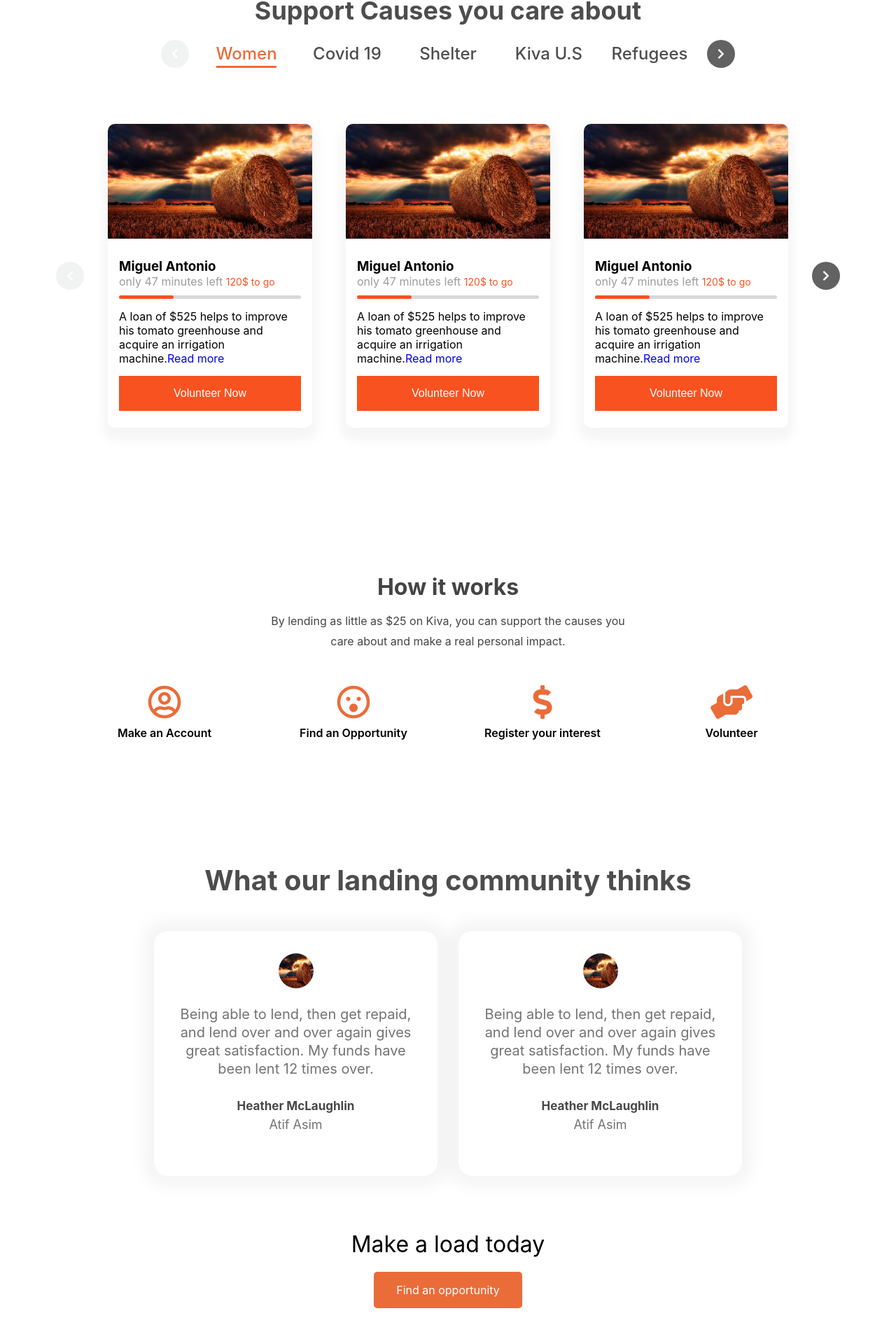
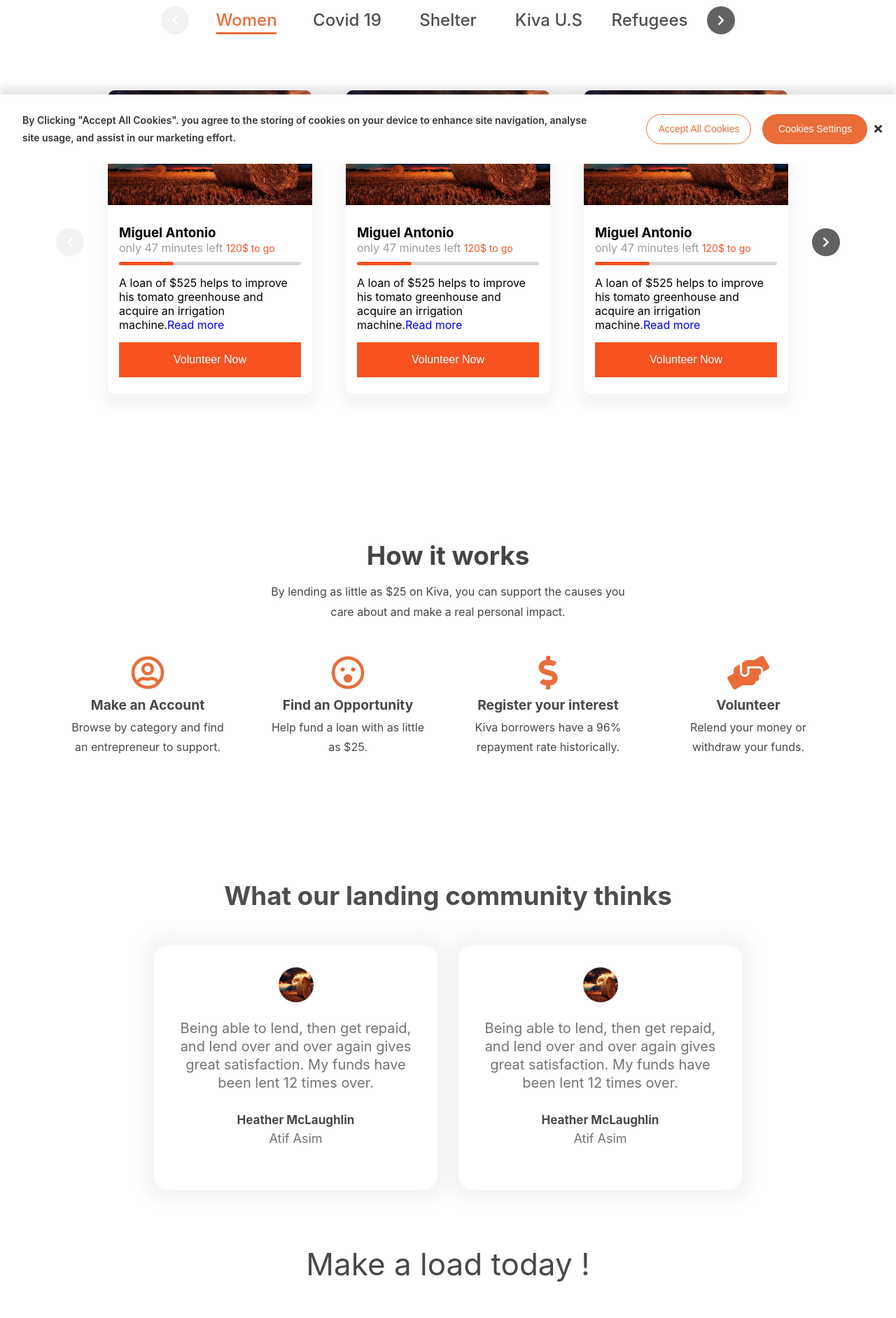
Before and after one commit to AtifWeb/popcornwebsite, a React (Create React App) app: page / in a window 1280 px wide. Shown: the part 566-2449 px from the top of the page at 70% size. Built offline with nearby package versions, Linux system fonts and the light colour scheme.

Commit message:
first commit

```diff
--- a/src/App/Pages/Index.jsx
+++ b/src/App/Pages/Index.jsx
@@ -263,6 +263,9 @@ function Index() {
 
                         <div className="presentation">
                             <h3>Make an Account</h3>
+                            <p>
+                            Browse by category and find an entrepreneur to support.
+                            </p>
                         </div>
                     </div>
                     <div className="step">
@@ -270,6 +273,8 @@ function Index() {
 
                         <div className="presentation">
                             <h3>Find an Opportunity</h3>
+                            <p>Help fund a loan with
+as little as $25.</p>
                         </div>
                     </div>
                     <div className="step">
@@ -277,6 +282,7 @@ function Index() {
 
                         <div className="presentation">
                             <h3>Register your interest</h3>
+                            <p>Kiva borrowers have a 96% repayment rate historically.</p>
                         </div>
                     </div>
                     <div className="step">
@@ -284,6 +290,7 @@ function Index() {
 
                         <div className="presentation">
                             <h3>Volunteer</h3>
+                            <p>Relend your money or withdraw your funds.</p>
                         </div>
                     </div>
                 </div>
@@ -294,13 +301,13 @@ function Index() {
             {/* Community Area */}
 
             <div className="community-section" style={{display:"flex",flexDirection:"column",alignItems:"center"}}>
-            <h1 style={{textAlign:"center",color:"#4D4D4D",fontSize:"2.5rem"}}>What our landing community thinks</h1>
+            <h1 style={{textAlign:"center",color:"#4D4D4D"}} className="landing-heading">What our landing community thinks</h1>
             <div className="community-cards-wrapper">
                 <CommunityCard />
                 <CommunityCard />
             </div>
 
-            <h1 style={{marginTop:"30px",fontWeight:400}}>Make a load today</h1>
+            <h1 style={{marginTop:"30px",fontWeight:400}} className="make-loan-heading">Make a load today !</h1>
             <Link  style={{...StyleSheet.button,marginTop:20}}>Find an opportunity</Link>
             </div>
 
--- a/src/Assets/styles/css/index.css
+++ b/src/Assets/styles/css/index.css
@@ -198,21 +198,22 @@
   bottom: 0;
   left: 0;
   width: 100%;
-  display: none;
+  /* display: none; */
   box-shadow: 0px -10px 10px rgba(0, 0, 0, 0.1);
 }
 .close-icon {
   position: absolute;
-  top: 10px;
+  top: 50%;
+  transform: translateY(-50%);
   right: 20px;
   cursor: pointer;
   color: #333;
 }
 .cookie-banner .content {
-  width: 90%;
+  width: 95%;
   margin: 0rem auto;
   display: grid;
-  grid-template-columns: 1fr 400px;
+  grid-template-columns: 1fr 0.4fr;
   align-items: center;
   grid-gap: 5rem;
 }
@@ -232,6 +233,10 @@
   font-weight: 600;
   line-height: 1.6rem;
   font-size: 14px;
+}
+.buttons-cookies {
+  display: flex;
+  justify-content: flex-start;
 }
 .cookie-banner .content .buttons-cookies > * + * {
   margin-left: 1rem;
@@ -265,6 +270,7 @@
   width: 85%;
   margin: 0rem auto;
   padding: 6rem 0rem !important;
+  padding-top: 3rem !important;
 }
 
 .MainPage .top-navigation-area {
@@ -391,6 +397,22 @@
   align-items: center;
   width: 70%;
 }
+.landing-heading {
+  font-size: 2.3rem !important;
+}
+.make-loan-heading {
+  font-size: 2.75rem;
+  font-weight: 300;
+  line-height: 1.3;
+  margin-bottom: 1.875rem;
+  color: #484848;
+}
+
+.make-loan-heading + a {
+  font-size: 1.25rem;
+  padding: 1rem 2rem;
+  font-weight: 600;
+}
 .community-card > p {
   line-height: 1.3;
   margin-bottom: 1.875rem;
@@ -408,6 +430,7 @@
 .how-it-works-section > h1 {
   color: #444444;
   margin-bottom: 15px;
+  font-size: 2.3rem;
 }
 .how-it-works-section > p {
   line-height: 1.8rem;
@@ -447,6 +470,7 @@
   display: grid;
   grid-template-columns: 1fr 1fr 1fr 1fr;
   width: 90%;
+  grid-gap: 4rem;
   margin: 3rem auto;
 }
 .steps-area .step {
@@ -461,10 +485,16 @@
   color: #ea6c39;
 }
 .steps-area .step h3 {
-  font-size: 16px;
-  font-weight: 600;
+  font-size: 1.2rem;
+  font-weight: 700;
+  color: #484848;
+  margin-bottom: 0.375rem;
 }
 
+.steps-area .step p {
+  line-height: 1.75rem;
+  color: #484848;
+}
 @media screen and (max-width: 1200px) {
   .cookie-banner .content,
   .MainPage,
@@ -508,6 +538,10 @@
 @media screen and (max-width: 1000px) {
   .video-section {
     grid-template-columns: 1fr;
+  }
+  .steps-area {
+    grid-template-columns: 1fr;
+    grid-gap: 2rem;
   }
   .video-section .presentation {
     display: flex;
@@ -556,10 +590,7 @@
   .request-navigation-area .reel > * {
     min-width: 100%;
   }
-  .steps-area {
-    grid-template-columns: 1fr 1fr;
-    grid-gap: 2rem;
-  }
+
   .MainPage .top-navigation-area .reel > * {
     min-width: 50% !important;
     width: 50% !important;
```
